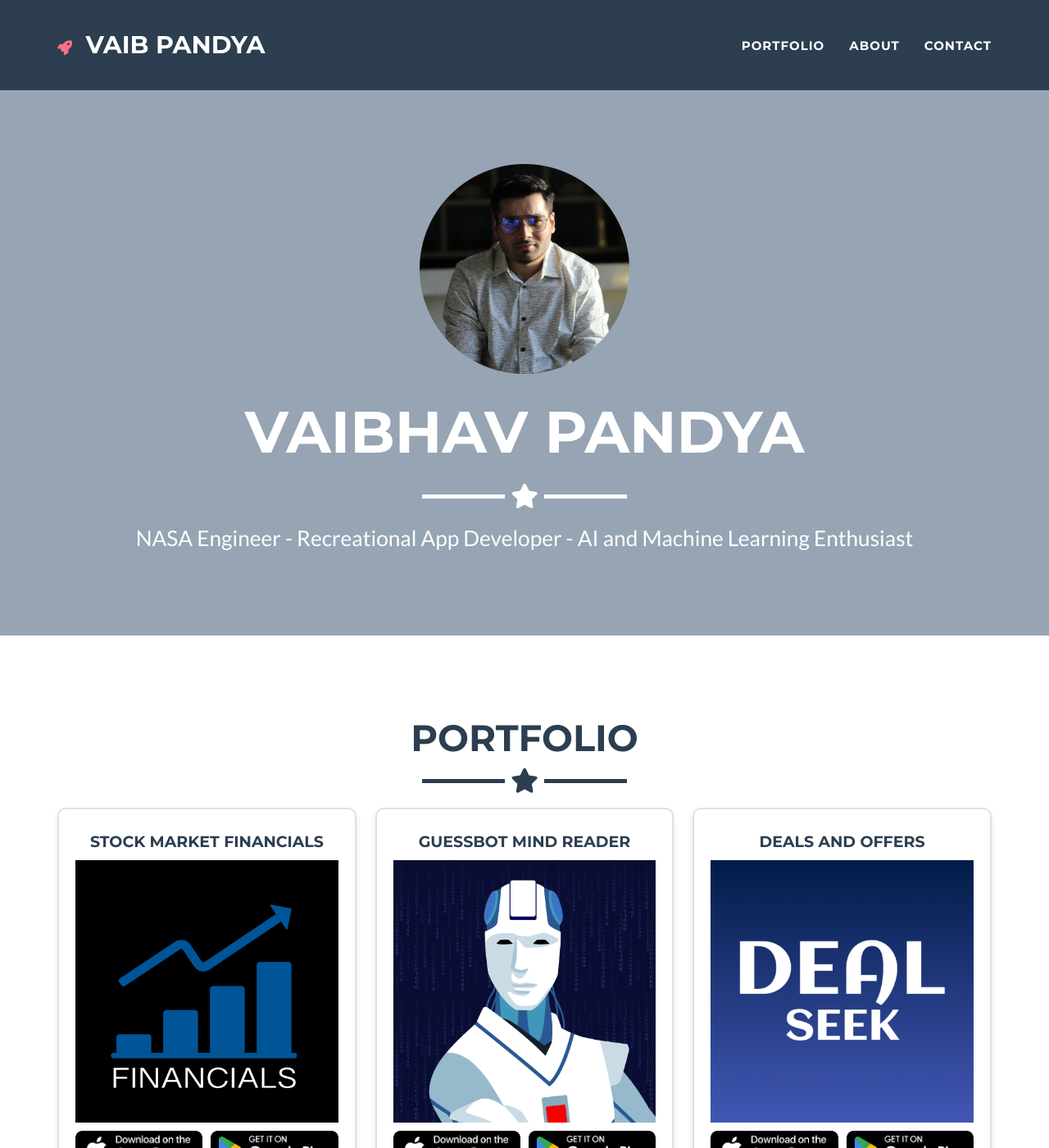
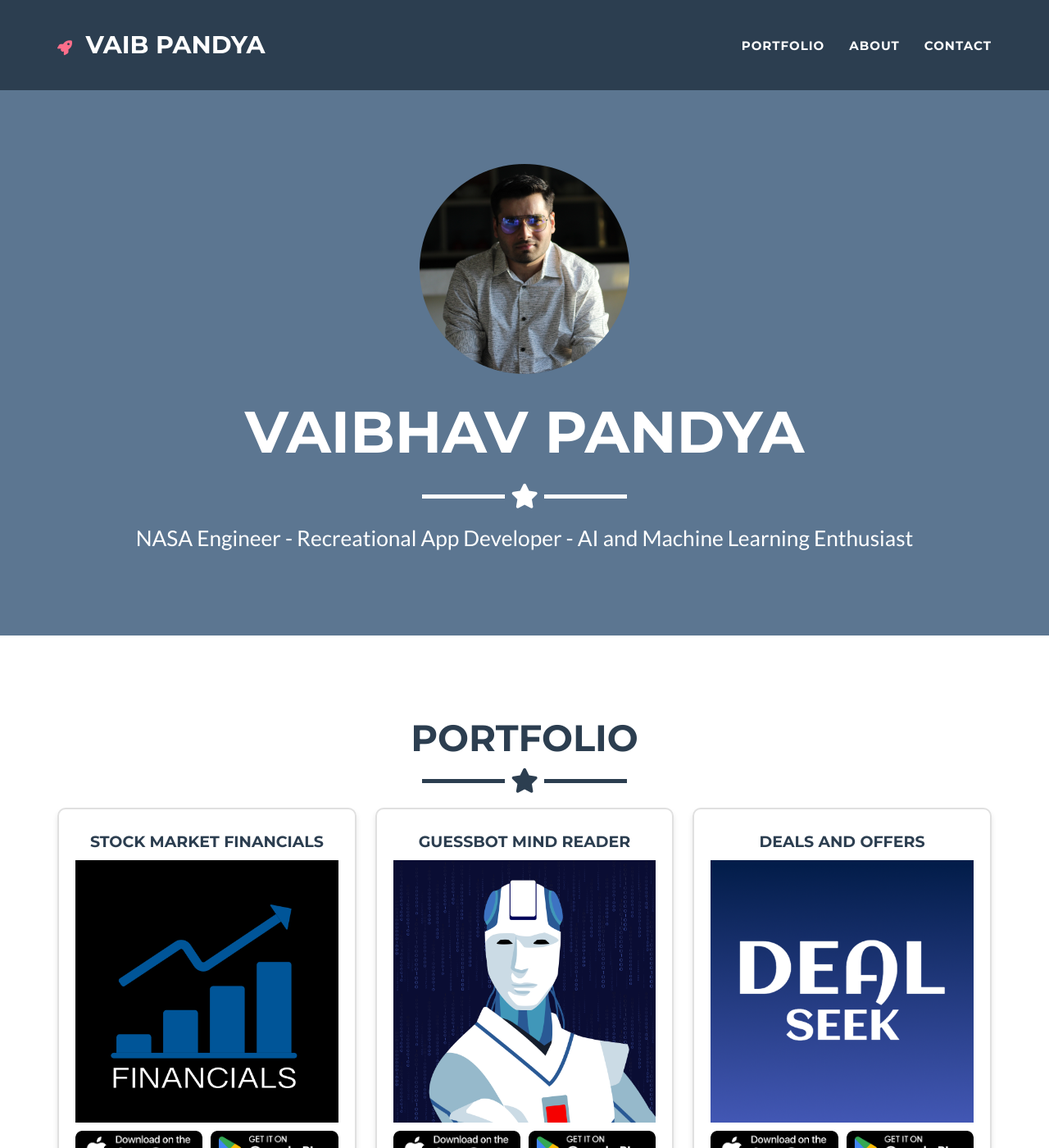
Before and after one commit to pandyav/pandyav.github.io, a Jekyll site: the page built from _posts/2014-07-18-project-1.markdown, in a window 1280 px wide and 1400 px high. Shown: the whole window at 82% size. Built offline with Jekyll 4.4.1, drawn with Linux system fonts in a browser that asks for light colours.

Commit message:
main pic

```diff
--- a/_config.yml
+++ b/_config.yml
@@ -26,7 +26,7 @@ contact: static
 
 # Color settings (hex-codes without the leading hash-tag)
 color:
-  primary: 96a4b3 #18bc9c #80B3FF
+  primary: 5c7691 #18bc9c #80B3FF
   primary-rgb: "24,288,156" #"128,179,255"
   secondary: 2c3e50 #FD6E8A
   secondary-dark: 233140 #A2122F
```
